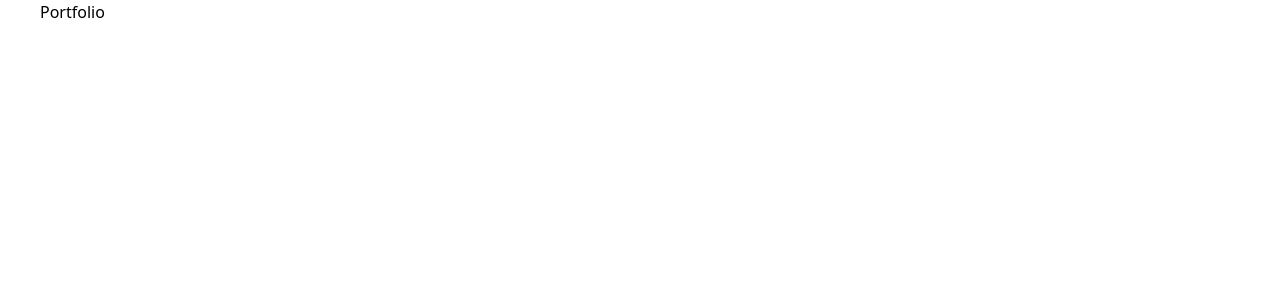
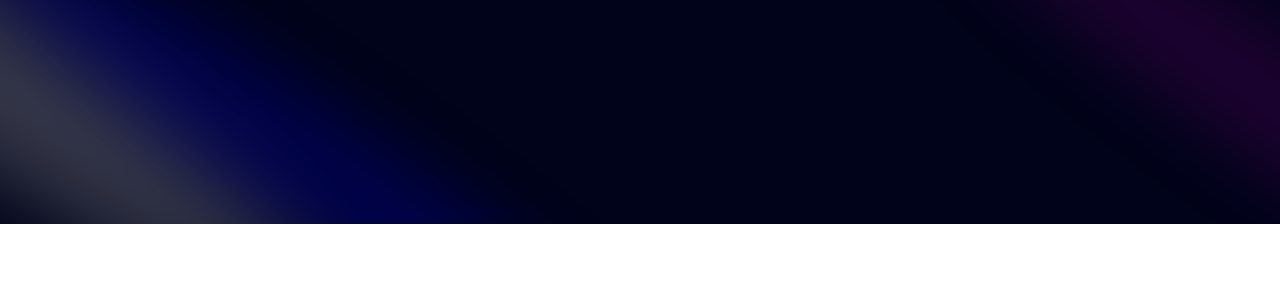
Before and after one commit to MariusDevelops/mysite, a Next.js app: page / in a window 1280 px wide. Shown: the top 300 px of the page. Built offline with nearby package versions, Linux system fonts and the light colour scheme.

Commit message:
feat: add hero ui spotlight components

```diff
--- a/app/page.tsx
+++ b/app/page.tsx
@@ -1,8 +1,10 @@
+import Hero from "@/components/Hero";
+
 export default function Home() {
   return (
-    <main className="bg-black-100 relative mx-auto flex flex-col items-center justify-center overflow-hidden px-5 sm:px-10 ">
+    <main className="bg-black-100 relative mx-auto flex flex-col items-center justify-center overflow-hidden px-5 sm:px-10">
       <div className="w-full max-w-7xl">
-        <h1>Portfolio</h1>
+        <Hero />
       </div>
     </main>
   );
--- /dev/null
+++ b/components/Hero.tsx
@@ -0,0 +1,26 @@
+import React from "react";
+import { Spotlight } from "./ui/Spotlight";
+
+const Hero = () => {
+  return (
+    <div className="pb-20 pt-36">
+      {/**
+       *  UI: Spotlights
+       *  Link: https://ui.aceternity.com/components/spotlight
+       */}
+      <div>
+        <Spotlight
+          className="-left-10 -top-40 h-screen md:-left-32 md:-top-20"
+          fill="white"
+        />
+        <Spotlight className="left-80 top-28 h-[80vh] w-[50vw]" fill="blue" />
+        <Spotlight
+          className="left-full top-10 h-[80vh] w-[50vw]"
+          fill="purple"
+        />
+      </div>
+    </div>
+  );
+};
+
+export default Hero;
--- /dev/null
+++ b/components/ui/Spotlight.tsx
@@ -0,0 +1,56 @@
+import React from "react";
+import { cn } from "@/utils/cn";
+
+type SpotlightProps = {
+  className?: string;
+  fill?: string;
+};
+
+export const Spotlight = ({ className, fill }: SpotlightProps) => {
+  return (
+    <svg
+      className={cn(
+        "animate-spotlight pointer-events-none absolute z-[1]  h-[169%] w-[138%] lg:w-[84%] opacity-0",
+        className
+      )}
+      xmlns="http://www.w3.org/2000/svg"
+      viewBox="0 0 3787 2842"
+      fill="none"
+    >
+      <g filter="url(#filter)">
+        <ellipse
+          cx="1924.71"
+          cy="273.501"
+          rx="1924.71"
+          ry="273.501"
+          transform="matrix(-0.822377 -0.568943 -0.568943 0.822377 3631.88 2291.09)"
+          fill={fill || "white"}
+          fillOpacity="0.21"
+        ></ellipse>
+      </g>
+      <defs>
+        <filter
+          id="filter"
+          x="0.860352"
+          y="0.838989"
+          width="3785.16"
+          height="2840.26"
+          filterUnits="userSpaceOnUse"
+          colorInterpolationFilters="sRGB"
+        >
+          <feFlood floodOpacity="0" result="BackgroundImageFix"></feFlood>
+          <feBlend
+            mode="normal"
+            in="SourceGraphic"
+            in2="BackgroundImageFix"
+            result="shape"
+          ></feBlend>
+          <feGaussianBlur
+            stdDeviation="151"
+            result="effect1_foregroundBlur_1065_8"
+          ></feGaussianBlur>
+        </filter>
+      </defs>
+    </svg>
+  );
+};
--- a/package.json
+++ b/package.json
@@ -9,13 +9,16 @@
     "lint": "next lint"
   },
   "dependencies": {
+    "clsx": "^2.1.1",
     "eslint-config-prettier": "^9.1.0",
     "eslint-config-standard": "^17.1.0",
     "eslint-plugin-tailwindcss": "^3.17.4",
+    "framer-motion": "^11.5.4",
     "next": "14.2.11",
     "prettier": "^3.3.3",
     "react": "^18",
-    "react-dom": "^18"
+    "react-dom": "^18",
+    "tailwind-merge": "^2.5.2"
   },
   "devDependencies": {
     "@types/node": "^20",
--- a/tailwind.config.ts
+++ b/tailwind.config.ts
@@ -1,4 +1,8 @@
 import type { Config } from "tailwindcss";
+
+const {
+  default: flattenColorPalette,
+} = require("tailwindcss/lib/util/flattenColorPalette");
 
 const config: Config = {
   content: [
@@ -6,14 +10,45 @@
     "./components/**/*.{js,ts,jsx,tsx,mdx}",
     "./app/**/*.{js,ts,jsx,tsx,mdx}",
   ],
+  darkMode: "class",
   theme: {
     extend: {
       colors: {
-        DEFAULT: "#000",
-        100: "#000319",
+        black: {
+          DEFAULT: "#000",
+          100: "#000319",
+        },
+      },
+      animation: {
+        spotlight: "spotlight 2s ease .75s 1 forwards",
+      },
+      keyframes: {
+        spotlight: {
+          "0%": {
+            opacity: 0,
+            transform: "translate(-72%, -62%) scale(0.5)",
+          },
+          "100%": {
+            opacity: 1,
+            transform: "translate(-50%,-40%) scale(1)",
+          },
+        },
       },
     },
   },
-  plugins: [],
+  plugins: [addVariablesForColors],
 };
+
+// This plugin adds each Tailwind color as a global CSS variable, e.g. var(--gray-200).
+function addVariablesForColors({ addBase, theme }: any) {
+  const allColors = flattenColorPalette(theme("colors"));
+  const newVars = Object.fromEntries(
+    Object.entries(allColors).map(([key, val]) => [`--${key}`, val])
+  );
+
+  addBase({
+    ":root": newVars,
+  });
+}
+
 export default config;
--- /dev/null
+++ b/utils/cn.ts
@@ -0,0 +1,6 @@
+import { ClassValue, clsx } from "clsx";
+import { twMerge } from "tailwind-merge";
+
+export function cn(...inputs: ClassValue[]) {
+  return twMerge(clsx(inputs));
+}
```
Also changed, not shown: 1 other file (tests, documents, lock files or other folders).
